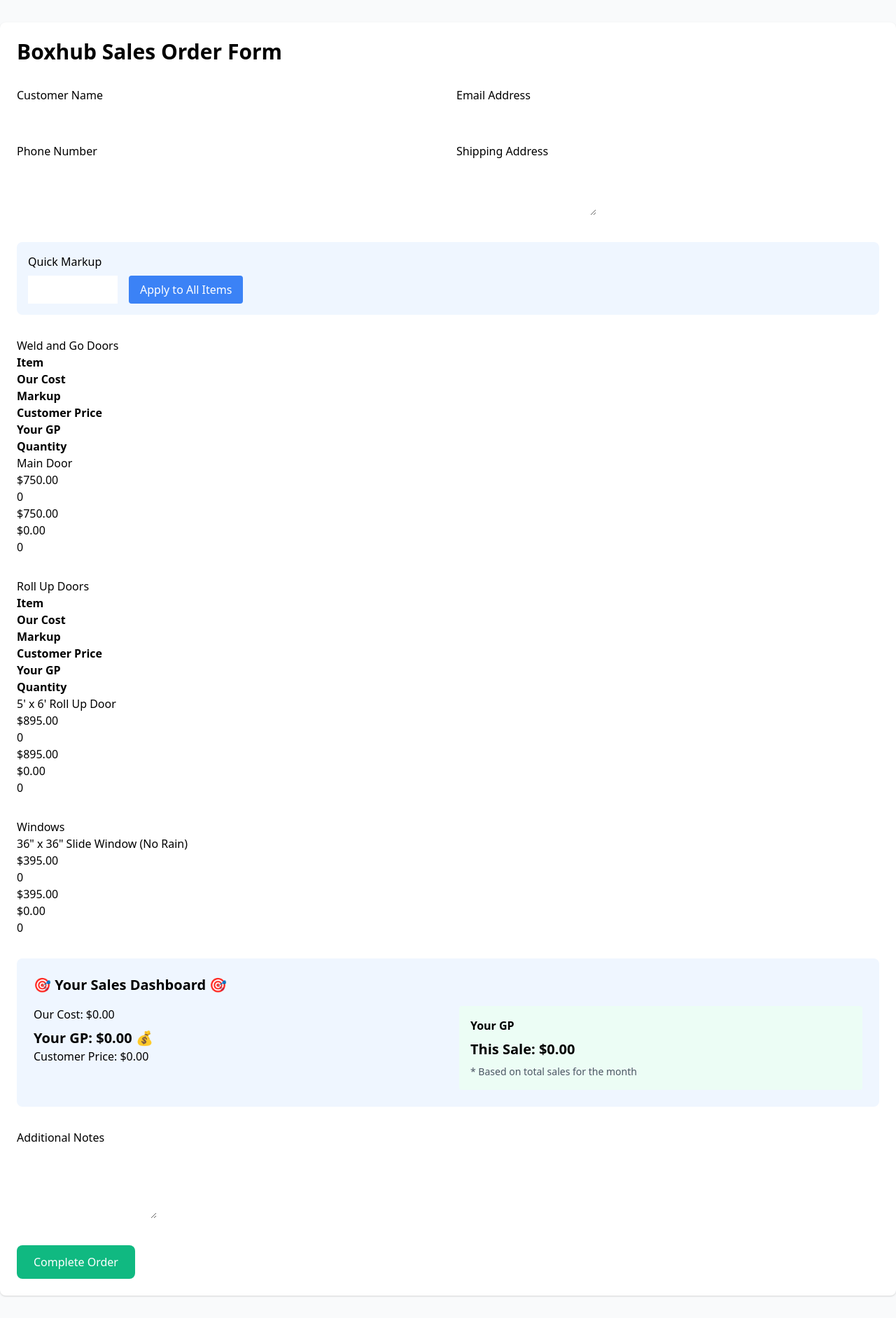
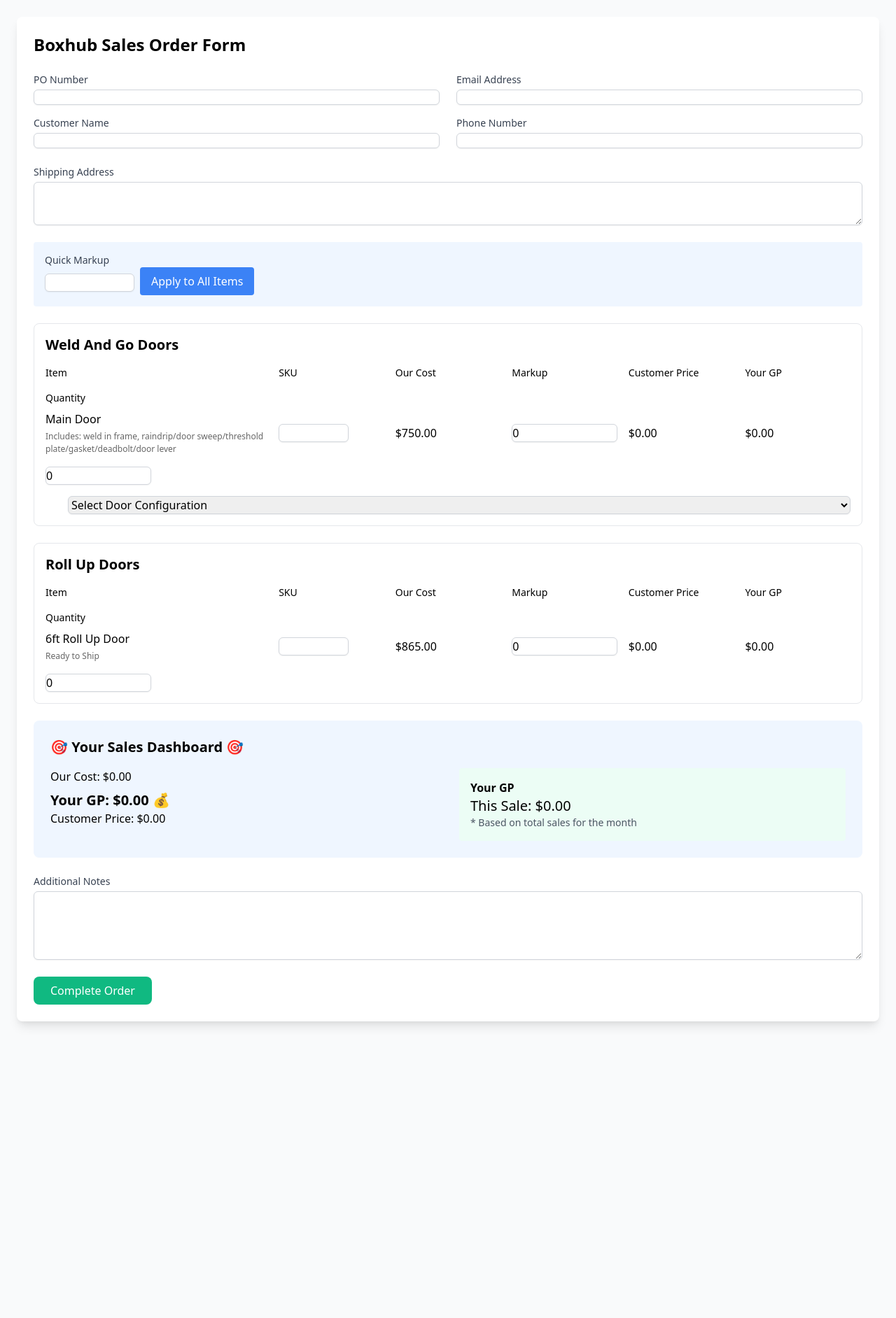
Before and after one commit to ryanE495/container-mod-system, a Flask app: page / in a window 1280 px wide. Shown: the whole page at 70% size. After the commit the page ends 1467 px from the top, so only its background shows below. Run offline with Flask 3, Linux system fonts and the light colour scheme.

Commit message:
Updated order form with client requested GP calculations and shelter pricing

```diff
--- a/templates/order_form.html
+++ b/templates/order_form.html
@@ -4,115 +4,146 @@
     <meta charset="UTF-8">
     <meta name="viewport" content="width=device-width, initial-scale=1.0">
     <title>Boxhub Sales Order Form</title>
-    <link href="https://cdn.jsdelivr.net/npm/tailwindcss@2.2.19/dist/tailwind.min.css" rel="stylesheet">
+    <link href="https://unpkg.com/tailwindcss@^2.2/dist/tailwind.min.css" rel="stylesheet">
     <style>
-        .input-field {
-            @apply mt-1 p-2 w-full border rounded-md;
+        input::-webkit-outer-spin-button,
+        input::-webkit-inner-spin-button {
+            -webkit-appearance: none;
+            margin: 0;
         }
-        .section-header {
-            @apply text-xl font-semibold mb-4;
+        input[type=number] {
+            -moz-appearance: textfield;
         }
-        .grid-row {
-            @apply grid grid-cols-7 gap-4 items-center py-2;
+        .sku-input {
+            width: 100px;
+        }
+        .description-text {
+            font-size: 0.75rem;
+            color: #666;
+            margin-top: 0.25rem;
         }
     </style>
 </head>
-<body class="bg-gray-50">
-    <div class="max-w-7xl mx-auto p-6 bg-white my-8 rounded-lg shadow">
-        <h1 class="text-3xl font-bold mb-8">Boxhub Sales Order Form</h1>
+<body class="bg-gray-50 p-6">
+    <div class="max-w-7xl mx-auto bg-white shadow-lg rounded-lg p-6">
+        <h1 class="text-2xl font-bold mb-6">Boxhub Sales Order Form</h1>
 
-        <form id="orderForm">
+        <form id="orderForm" class="space-y-6">
             <!-- Customer Information -->
-            <div class="grid grid-cols-2 gap-6 mb-8">
+            <div class="grid grid-cols-1 md:grid-cols-2 gap-6">
+                <div class="space-y-4">
                     <div>
-                    <label class="block mb-2">Customer Name</label>
-                    <input type="text" name="customerName" required class="input-field">
+                        <label class="block text-sm font-medium text-gray-700">PO Number</label>
+                        <input type="text" name="poNumber" class="mt-1 block w-full rounded-md border border-gray-300 shadow-sm focus:border-indigo-500 focus:ring-indigo-500 sm:text-sm">
                     </div>
                     <div>
-                    <label class="block mb-2">Email Address</label>
-                    <input type="email" name="email" required class="input-field">
+                        <label class="block text-sm font-medium text-gray-700">Customer Name</label>
+                        <input type="text" name="customerName" class="mt-1 block w-full rounded-md border border-gray-300 shadow-sm focus:border-indigo-500 focus:ring-indigo-500 sm:text-sm">
+                    </div>
+                </div>
+                <div class="space-y-4">
+                    <div>
+                        <label class="block text-sm font-medium text-gray-700">Email Address</label>
+                        <input type="email" name="email" class="mt-1 block w-full rounded-md border border-gray-300 shadow-sm focus:border-indigo-500 focus:ring-indigo-500 sm:text-sm">
                     </div>
                     <div>
-                    <label class="block mb-2">Phone Number</label>
-                    <input type="tel" name="phone" required class="input-field">
+                        <label class="block text-sm font-medium text-gray-700">Phone Number</label>
+                        <input type="tel" name="phone" class="mt-1 block w-full rounded-md border border-gray-300 shadow-sm focus:border-indigo-500 focus:ring-indigo-500 sm:text-sm">
                     </div>
-                <div>
-                    <label class="block mb-2">Shipping Address</label>
-                    <textarea name="shippingAddress" required class="input-field" rows="3"></textarea>
                 </div>
             </div>
 
+            <div>
+                <label class="block text-sm font-medium text-gray-700">Shipping Address</label>
+                <textarea name="address" rows="3" class="mt-1 block w-full rounded-md border border-gray-300 shadow-sm focus:border-indigo-500 focus:ring-indigo-500 sm:text-sm"></textarea>
+            </div>
+
             <!-- Quick Markup -->
-            <div class="bg-blue-50 p-4 rounded-lg mb-8">
-                <label class="block mb-2">Quick Markup</label>
-                <div class="flex gap-4">
-                    <input type="number" id="globalMarkup" class="w-32 input-field" min="0" max="100">
+            <div class="bg-blue-50 p-4 rounded">
+                <label class="block text-sm font-medium text-gray-700">Quick Markup</label>
+                <div class="flex items-center space-x-2">
+                    <input type="number" id="globalMarkup" class="mt-1 block w-32 rounded-md border border-gray-300 shadow-sm">
                     <button type="button" id="applyMarkup" class="bg-blue-500 text-white px-4 py-2 rounded hover:bg-blue-600">
                         Apply to All Items
                     </button>
                 </div>
             </div>
 
-            <!-- Weld and Go Doors -->
-            <div class="mb-8">
-                <h2 class="section-header">Weld and Go Doors</h2>
-                <div class="grid-header grid-row font-semibold">
+            <!-- Weld And Go Doors -->
+            <div class="border rounded-lg p-4">
+                <h2 class="text-xl font-semibold mb-4">Weld And Go Doors</h2>
+                <div class="grid grid-cols-7 gap-4 mb-2 font-medium text-sm">
                     <div class="col-span-2">Item</div>
+                    <div>SKU</div>
                     <div>Our Cost</div>
                     <div>Markup</div>
                     <div>Customer Price</div>
                     <div>Your GP</div>
                     <div>Quantity</div>
                 </div>
-                <div class="product-row grid-row" data-category="weldAndGo">
-                    <div class="col-span-2">Main Door</div>
+                <div class="space-y-4">
+                    <div class="grid grid-cols-7 gap-4 items-center">
+                        <div class="col-span-2">
+                            Main Door
+                            <div class="description-text">Includes: weld in frame, raindrip/door sweep/threshold plate/gasket/deadbolt/door lever</div>
+                        </div>
+                        <input type="text" class="sku-input rounded-md border border-gray-300 shadow-sm">
                         <div>$750.00</div>
-                    <input type="number" class="markup-input input-field" min="0" max="100" value="0">
-                    <div class="customer-price">$750.00</div>
+                        <input type="number" class="markup-input w-full rounded-md border border-gray-300 shadow-sm"
+                               min="0" max="100" value="0" data-base-price="750">
+                        <div class="customer-price">$0.00</div>
                         <div class="gp">$0.00</div>
-                    <input type="number" class="quantity-input input-field" min="0" value="0">
+                        <input type="number" class="quantity-input w-full rounded-md border border-gray-300 shadow-sm"
+                               min="0" value="0">
+                    </div>
+                    <div class="col-span-7 pl-8">
+                        <select class="w-full rounded-md border border-gray-300 shadow-sm">
+                            <option value="">Select Door Configuration</option>
+                            <option>Left hand inswing</option>
+                            <option>Left hand outswing</option>
+                            <option>Right hand inswing</option>
+                            <option>Right hand outswing</option>
+                        </select>
+                    </div>
                 </div>
             </div>
 
             <!-- Roll Up Doors -->
-            <div class="mb-8">
-                <h2 class="section-header">Roll Up Doors</h2>
-                <div class="grid-header grid-row font-semibold">
+            <div class="border rounded-lg p-4">
+                <h2 class="text-xl font-semibold mb-4">Roll Up Doors</h2>
+                <div class="grid grid-cols-7 gap-4 mb-2 font-medium text-sm">
                     <div class="col-span-2">Item</div>
+                    <div>SKU</div>
                     <div>Our Cost</div>
                     <div>Markup</div>
                     <div>Customer Price</div>
                     <div>Your GP</div>
                     <div>Quantity</div>
                 </div>
-                <div class="product-row grid-row" data-cost="895">
-                    <div class="col-span-2">5' x 6' Roll Up Door</div>
-                    <div>$895.00</div>
-                    <input type="number" class="markup-input input-field" min="0" max="100" value="0">
-                    <div class="customer-price">$895.00</div>
+                <div class="space-y-4">
+                    <div class="grid grid-cols-7 gap-4 items-center">
+                        <div class="col-span-2">
+                            6ft Roll Up Door
+                            <div class="description-text">Ready to Ship</div>
+                        </div>
+                        <input type="text" class="sku-input rounded-md border border-gray-300 shadow-sm">
+                        <div>$865.00</div>
+                        <input type="number" class="markup-input w-full rounded-md border border-gray-300 shadow-sm"
+                               min="0" max="100" value="0" data-base-price="865">
+                        <div class="customer-price">$0.00</div>
                         <div class="gp">$0.00</div>
-                    <input type="number" class="quantity-input input-field" min="0" value="0">
+                        <input type="number" class="quantity-input w-full rounded-md border border-gray-300 shadow-sm"
+                               min="0" value="0">
                     </div>
-                <!-- Add more roll-up door sizes here -->
+                    <!-- Add more roll up door sizes -->
+                </div>
             </div>
 
-            <!-- Windows -->
-            <div class="mb-8">
-                <h2 class="section-header">Windows</h2>
-                <div class="product-row grid-row" data-cost="395">
-                    <div class="col-span-2">36" x 36" Slide Window (No Rain)</div>
-                    <div>$395.00</div>
-                    <input type="number" class="markup-input input-field" min="0" max="100" value="0">
-                    <div class="customer-price">$395.00</div>
-                    <div class="gp">$0.00</div>
-                    <input type="number" class="quantity-input input-field" min="0" value="0">
-                </div>
-                <!-- Add more window options here -->
-            </div>
+            <!-- Continue with Windows, Vents, Locks, etc. following the same pattern -->
 
             <!-- Sales Dashboard -->
-            <div class="bg-blue-50 p-6 rounded-lg mb-8">
-                <h2 class="text-xl font-semibold mb-4">🎯 Your Sales Dashboard 🎯</h2>
+            <div class="bg-blue-50 p-6 rounded-lg">
+                <h2 class="text-xl font-bold mb-4">🎯 Your Sales Dashboard 🎯</h2>
                 <div class="grid grid-cols-2 gap-8">
                     <div>
                         <p class="mb-2">Our Cost: $<span id="totalCost">0.00</span></p>
@@ -120,20 +151,20 @@
                         <p>Customer Price: $<span id="totalPrice">0.00</span></p>
                     </div>
                     <div class="bg-green-50 p-4 rounded">
-                        <h3 class="font-semibold mb-2">Your GP</h3>
-                        <p class="text-xl font-bold">This Sale: $<span id="saleGP">0.00</span></p>
-                        <p class="text-sm text-gray-600 mt-2">* Based on total sales for the month</p>
+                        <h3 class="font-bold">Your GP</h3>
+                        <p class="text-xl">This Sale: $<span id="saleGP">0.00</span></p>
+                        <p class="text-sm text-gray-600">* Based on total sales for the month</p>
                     </div>
                 </div>
             </div>
 
             <!-- Notes -->
-            <div class="mb-8">
-                <label class="block mb-2">Additional Notes</label>
-                <textarea name="notes" class="input-field" rows="4"></textarea>
+            <div>
+                <label class="block text-sm font-medium text-gray-700">Additional Notes</label>
+                <textarea name="notes" rows="4" class="mt-1 block w-full rounded-md border border-gray-300 shadow-sm"></textarea>
             </div>
 
-            <button type="submit" class="bg-green-500 text-white px-6 py-3 rounded-lg hover:bg-green-600">
+            <button type="submit" class="bg-green-500 text-white px-6 py-2 rounded-lg hover:bg-green-600">
                 Complete Order
             </button>
         </form>
@@ -141,90 +172,85 @@
 
     <script>
         document.addEventListener('DOMContentLoaded', function() {
-            // Get all the necessary elements
             const form = document.getElementById('orderForm');
             const globalMarkupInput = document.getElementById('globalMarkup');
             const applyMarkupButton = document.getElementById('applyMarkup');
 
-            // Calculate customer price based on cost and markup
-            function calculatePrice(cost, markup) {
-                return cost * (1 + markup / 100);
+            function calculatePrice(baseCost, markup) {
+                return baseCost * (1 + markup / 100);
             }
 
-            // Calculate GP (customer price - our cost)
-            function calculateGP(customerPrice, cost) {
-                return customerPrice - cost;
+            function calculateGP(customerPrice, ourCost) {
+                return customerPrice - ourCost;
             }
 
-            // Update a single product row
             function updateRow(row) {
-                const cost = parseFloat(row.dataset.cost);
-                const markupInput = row.querySelector('.markup-input');
-                const quantityInput = row.querySelector('.quantity-input');
-                const customerPriceDiv = row.querySelector('.customer-price');
-                const gpDiv = row.querySelector('.gp');
+                const basePrice = parseFloat(row.querySelector('.markup-input').dataset.basePrice);
+                const markup = parseFloat(row.querySelector('.markup-input').value) || 0;
+                const quantity = parseInt(row.querySelector('.quantity-input').value) || 0;
 
-                const markup = parseFloat(markupInput.value) || 0;
-                const quantity = parseInt(quantityInput.value) || 0;
+                const customerPrice = calculatePrice(basePrice, markup);
+                const gp = calculateGP(customerPrice, basePrice);
 
-                const customerPrice = calculatePrice(cost, markup);
-                const gp = calculateGP(customerPrice, cost);
-
-                customerPriceDiv.textContent = `$${customerPrice.toFixed(2)}`;
-                gpDiv.textContent = `$${(gp * quantity).toFixed(2)}`;
+                row.querySelector('.customer-price').textContent = `$${customerPrice.toFixed(2)}`;
+                row.querySelector('.gp').textContent = `$${(gp * quantity).toFixed(2)}`;
 
                 updateTotals();
             }
 
-            // Update all totals in the dashboard
             function updateTotals() {
                 let totalCost = 0;
-                let totalPrice = 0;
+                let totalCustomerPrice = 0;
                 let totalGP = 0;
 
-                document.querySelectorAll('.product-row').forEach(row => {
-                    const cost = parseFloat(row.dataset.cost);
-                    const markup = parseFloat(row.querySelector('.markup-input').value) || 0;
+                document.querySelectorAll('.markup-input').forEach(input => {
+                    const row = input.closest('.grid');
+                    const basePrice = parseFloat(input.dataset.basePrice);
+                    const markup = parseFloat(input.value) || 0;
                     const quantity = parseInt(row.querySelector('.quantity-input').value) || 0;
 
-                    const customerPrice = calculatePrice(cost, markup);
-                    const gp = calculateGP(customerPrice, cost);
+                    if (quantity > 0) {
+                        const customerPrice = calculatePrice(basePrice, markup);
+                        const gp = calculateGP(customerPrice, basePrice);
 
-                    totalCost += cost * quantity;
-                    totalPrice += customerPrice * quantity;
+                        totalCost += basePrice * quantity;
+                        totalCustomerPrice += customerPrice * quantity;
                         totalGP += gp * quantity;
+                    }
                 });
 
                 document.getElementById('totalCost').textContent = totalCost.toFixed(2);
-                document.getElementById('totalPrice').textContent = totalPrice.toFixed(2);
+                document.getElementById('totalPrice').textContent = totalCustomerPrice.toFixed(2);
                 document.getElementById('totalGP').textContent = totalGP.toFixed(2);
                 document.getElementById('saleGP').textContent = totalGP.toFixed(2);
             }
 
             // Apply global markup to all items
             applyMarkupButton.addEventListener('click', function() {
-                const globalMarkup = parseFloat(globalMarkupInput.value) || 0;
+                const markupValue = parseFloat(globalMarkupInput.value) || 0;
                 document.querySelectorAll('.markup-input').forEach(input => {
-                    input.value = globalMarkup;
-                    updateRow(input.closest('.product-row'));
+                    input.value = markupValue;
+                    updateRow(input.closest('.grid'));
                 });
             });
 
-            // Add event listeners for markup and quantity changes
-            document.querySelectorAll('.product-row').forEach(row => {
-                const markupInput = row.querySelector('.markup-input');
-                const quantityInput = row.querySelector('.quantity-input');
-
-                markupInput.addEventListener('input', () => updateRow(row));
-                quantityInput.addEventListener('input', () => updateRow(row));
+            // Listen for changes in markup and quantity inputs
+            document.addEventListener('input', function(e) {
+                if (e.target.classList.contains('markup-input') ||
+                    e.target.classList.contains('quantity-input')) {
+                    updateRow(e.target.closest('.grid'));
+                }
             });
 
             // Handle form submission
             form.addEventListener('submit', function(e) {
                 e.preventDefault();
-                // Add your form submission logic here
+                // Add form submission logic here
                 console.log('Form submitted');
             });
+
+            // Initialize calculations
+            updateTotals();
         });
     </script>
 </body>
```
Lines whose indentation alone changed are shown as unchanged.
